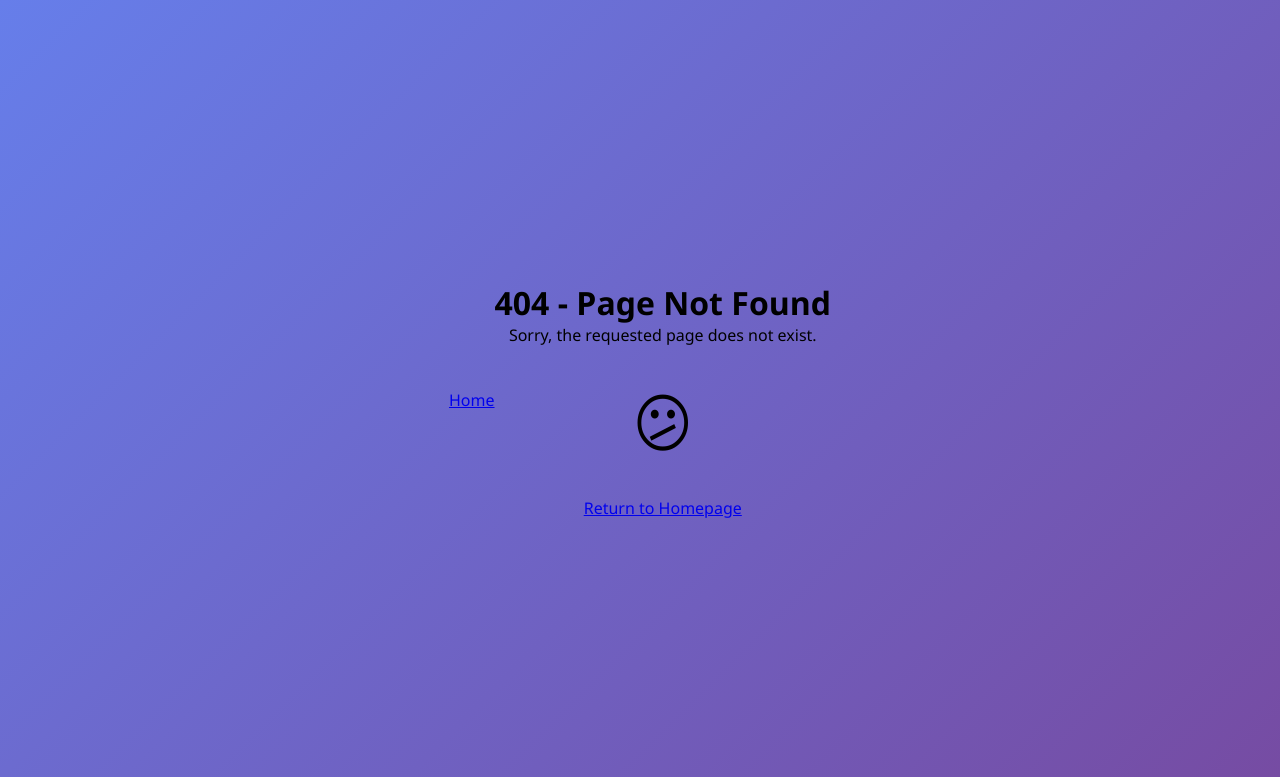
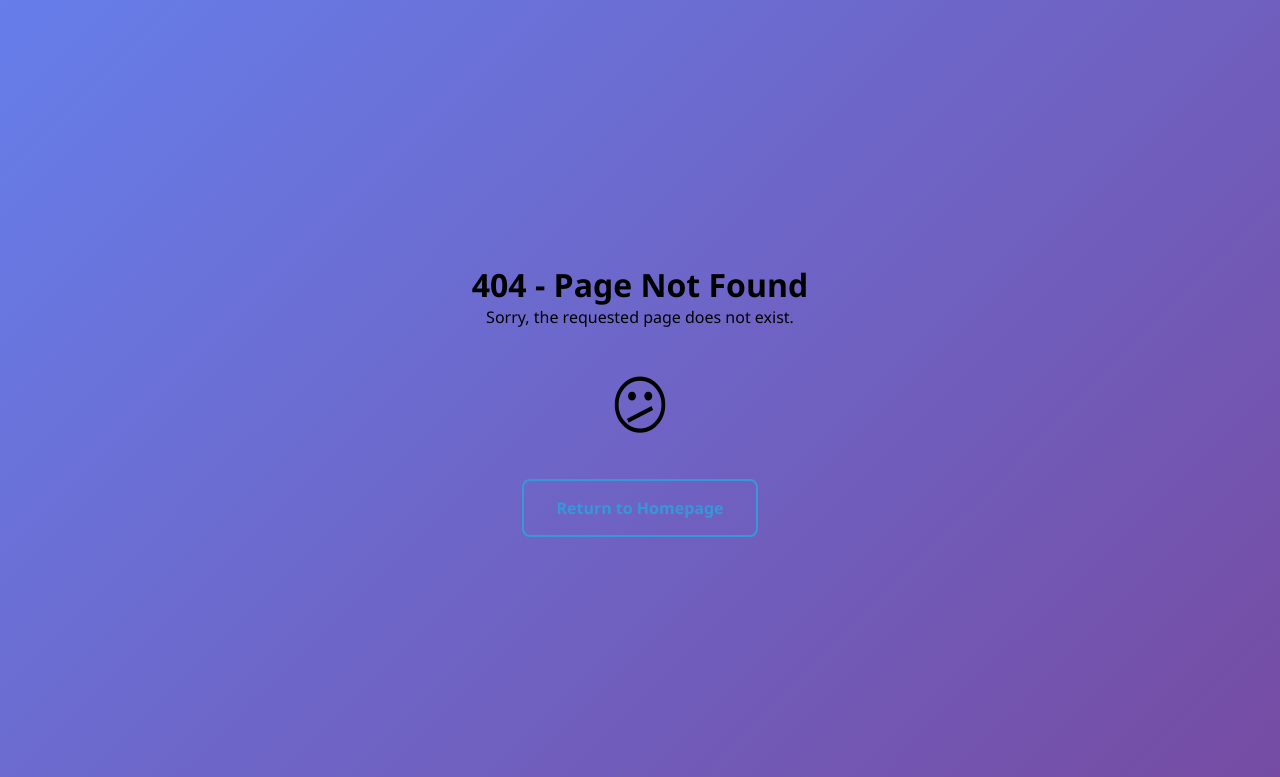
Before and after one commit to Natallllyyy333/finance_manager, a Python web app: template templates/404.html in a window 1280 px wide. Shown: the top 777 px of the page. Run offline with Jinja, Linux system fonts and the light colour scheme; the template is opened without the code that fills it, so the values that code supplies are empty.

Commit message:
modify 404.html, style.css

```diff
--- a/static/css/style.css
+++ b/static/css/style.css
@@ -208,6 +208,22 @@ button:hover {
     color: #2c3e50;
 }
 
+.home-btn{
+    display: inline-block;
+    padding: 1rem 2rem;
+    background: transparent;
+    color: #3498db;
+    text-decoration: none;
+    border-radius: 8px;
+    font-weight: 600;
+    border: 2px solid #3498db;
+    transition: all 0.3s ease;
+}
+.home-btn:hover {
+    background: #3498db;
+    color: white;
+    box-shadow: 0 4px 15px rgba(52, 152, 219, 0.3);
+}
 /* Mobile Styles */
 @media (max-width: 768px) {
     body {
--- a/templates/404.html
+++ b/templates/404.html
@@ -7,18 +7,13 @@
     <link rel="stylesheet" href="{{ url_for('static', filename='css/style.css') }}">
 </head>
 <body>
-    <nav class="navbar">
-        <ul>
-            <l><a href="{{ url_for('index') }}">Home</a></li>
-        </ul>
-    </nav>
 
     <div class="container">
         <div class="card" style="text-align: center;">
             <h1>404 - Page Not Found</h1>
             <p>Sorry, the requested page does not exist.</p>
             <div style="font-size: 4rem; margin: 2rem 0;">😕</div>
-            <a href="{{ url_for('index') }}" class="btn">Return to Homepage</a>
+            <a href="{{ url_for('index') }}" class="home-btn">Return to Homepage</a>
         </div>
     </div>
 </body>
```
